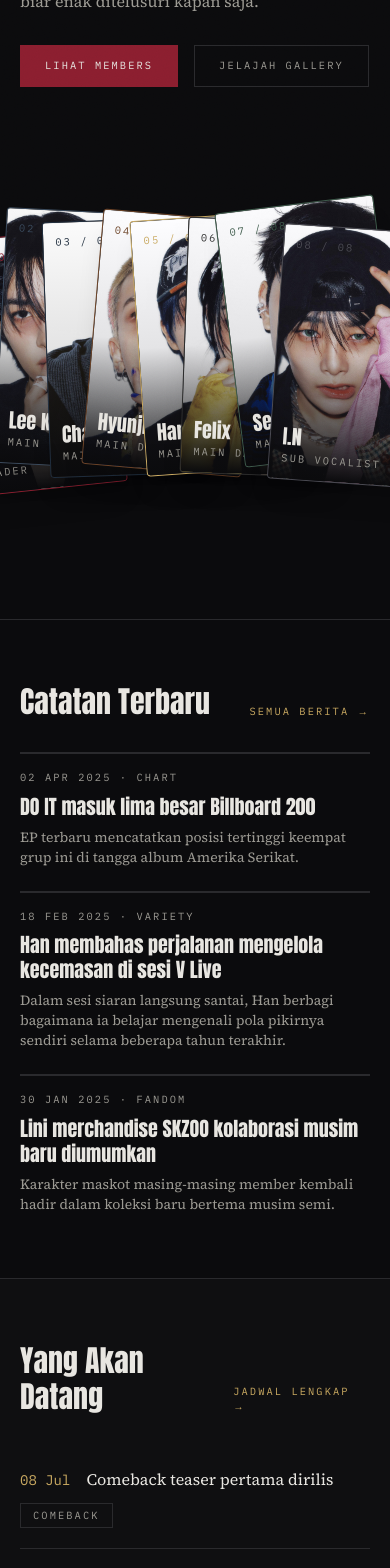
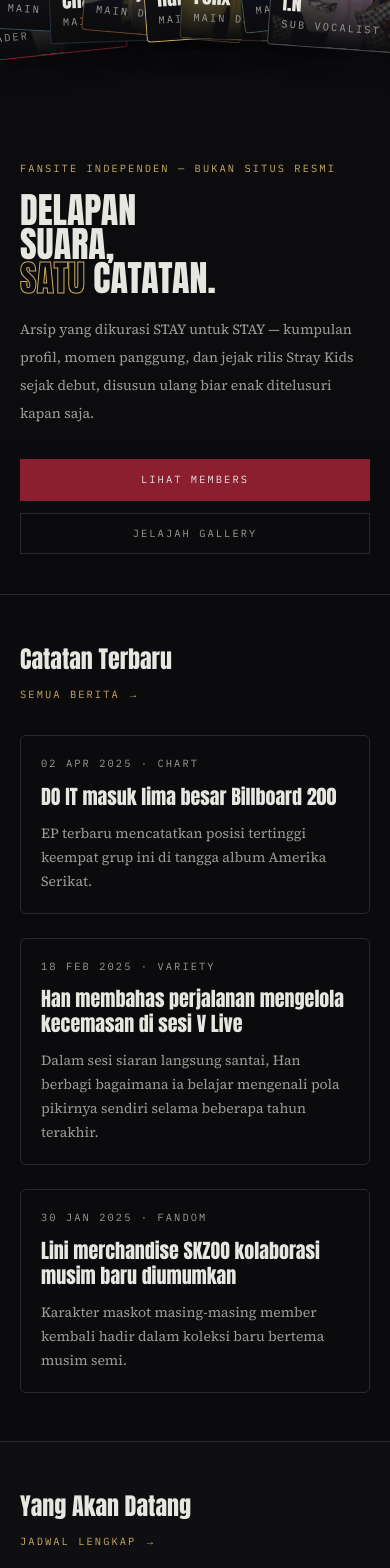
Before and after one commit to naufaldzakwannn/straykids, a Next.js app: page / in a window 390 px wide. Shown: the part 400-1968 px from the top of the page. Built offline with nearby package versions, Linux system fonts and the light colour scheme.

Commit message:
Home Mobile Version

```diff
--- a/app/page.tsx
+++ b/app/page.tsx
@@ -11,41 +11,54 @@
     <div>
       {/* HERO */}
       <section className="border-b border-line">
-        <div className="mx-auto grid max-w-6xl grid-cols-1 items-center gap-12 px-5 py-16 md:grid-cols-2 md:py-24">
-          <div>
+        <div className="mx-auto grid max-w-6xl grid-cols-1 gap-10 px-5 py-10 sm:py-14 md:grid-cols-2 md:items-center md:gap-12 md:py-24">
+          {/* Photocard */}
+          <div className="order-1 mx-auto w-full max-w-xs sm:max-w-sm md:order-2 md:max-w-none">
+            <PhotocardStack />
+          </div>
+
+          {/* Text */}
+          <div className="order-2 md:order-1">
             <p className="label-tag text-gold">Fansite independen — bukan situs resmi</p>
-            <h1 className="mt-4 font-display text-5xl leading-[0.95] text-paper sm:text-6xl">
+
+            <h1 className="mt-4 font-display text-4xl leading-[0.95] text-paper sm:text-5xl lg:text-6xl">
               DELAPAN
               <br />
               SUARA,
               <br />
               <span className="text-stroke">SATU</span> CATATAN.
             </h1>
-            <p className="mt-6 max-w-md text-paperdim">Arsip yang dikurasi STAY untuk STAY — kumpulan profil, momen panggung, dan jejak rilis Stray Kids sejak debut, disusun ulang biar enak ditelusuri kapan saja.</p>
-            <div className="mt-8 flex flex-wrap gap-4">
-              <Link href="/members" className="border border-maroon bg-maroon px-6 py-3 label-tag text-paper transition hover:bg-transparent hover:text-maroon">
+
+            <p className="mt-5 max-w-full text-sm leading-7 text-paperdim sm:max-w-md sm:text-base">
+              Arsip yang dikurasi STAY untuk STAY — kumpulan profil, momen panggung, dan jejak rilis Stray Kids sejak debut, disusun ulang biar enak ditelusuri kapan saja.
+            </p>
+
+            <div className="mt-8 flex flex-col gap-3 sm:flex-row sm:flex-wrap">
+              <Link href="/members" className="w-full border border-maroon bg-maroon px-6 py-3 text-center label-tag text-paper transition hover:bg-transparent hover:text-maroon sm:w-auto">
                 Lihat Members
               </Link>
-              <Link href="/gallery" className="border border-line px-6 py-3 label-tag text-paperdim transition hover:border-paper hover:text-paper">
+
+              <Link href="/gallery" className="w-full border border-line px-6 py-3 text-center label-tag text-paperdim transition hover:border-paper hover:text-paper sm:w-auto">
                 Jelajah Gallery
               </Link>
             </div>
           </div>
-          <PhotocardStack />
         </div>
       </section>
 
-      {/* NEWS PREVIEW */}
-      <section className="mx-auto max-w-6xl px-5 py-16">
-        <div className="mb-8 flex items-end justify-between">
-          <h2 className="font-display text-3xl text-paper">Catatan Terbaru</h2>
+      {/* NEWS */}
+      <section className="mx-auto max-w-6xl px-5 py-12 sm:py-16">
+        <div className="mb-8 flex flex-col gap-3 sm:flex-row sm:items-end sm:justify-between">
+          <h2 className="font-display text-2xl text-paper sm:text-3xl">Catatan Terbaru</h2>
+
           <Link href="/news" className="label-tag text-gold hover:text-paper">
             Semua berita →
           </Link>
         </div>
-        <div className="grid gap-6 sm:grid-cols-3">
+
+        <div className="grid grid-cols-1 gap-6 sm:grid-cols-2 lg:grid-cols-3">
           {latestNews.map((item) => (
-            <Link key={item.slug} href={`/news#${item.slug}`} className="group border-t-2 border-line pt-4 transition hover:border-maroon">
+            <Link key={item.slug} href={`/news#${item.slug}`} className="group rounded-md border border-line p-5 transition hover:border-maroon">
               <p className="label-tag text-paperdim">
                 {new Date(item.date).toLocaleDateString("id-ID", {
                   day: "2-digit",
@@ -54,35 +67,41 @@
                 })}{" "}
                 · {item.category}
               </p>
-              <h3 className="mt-2 font-display text-xl leading-tight text-paper group-hover:text-gold">{item.title}</h3>
-              <p className="mt-2 text-sm text-paperdim">{item.excerpt}</p>
+
+              <h3 className="mt-3 font-display text-xl leading-tight text-paper transition group-hover:text-gold">{item.title}</h3>
+
+              <p className="mt-3 text-sm leading-6 text-paperdim">{item.excerpt}</p>
             </Link>
           ))}
         </div>
       </section>
 
-      {/* SCHEDULE PREVIEW */}
+      {/* SCHEDULE */}
       <section className="border-t border-line bg-surface/40">
-        <div className="mx-auto max-w-6xl px-5 py-16">
-          <div className="mb-8 flex items-end justify-between">
-            <h2 className="font-display text-3xl text-paper">Yang Akan Datang</h2>
+        <div className="mx-auto max-w-6xl px-5 py-12 sm:py-16">
+          <div className="mb-8 flex flex-col gap-3 sm:flex-row sm:items-end sm:justify-between">
+            <h2 className="font-display text-2xl text-paper sm:text-3xl">Yang Akan Datang</h2>
+
             <Link href="/schedule" className="label-tag text-gold hover:text-paper">
               Jadwal lengkap →
             </Link>
           </div>
+
           <div className="flex flex-col">
             {upcoming.map((item) => (
-              <div key={item.id} className="flex flex-col gap-3 border-b border-line py-5 sm:flex-row sm:items-center sm:justify-between">
-                <div className="flex items-baseline gap-4">
-                  <span className="font-mono text-sm text-gold">
+              <div key={item.id} className="flex flex-col gap-4 border-b border-line py-5 sm:flex-row sm:items-center sm:justify-between">
+                <div className="flex flex-col gap-1 sm:flex-row sm:items-baseline sm:gap-4">
+                  <span className="font-mono text-xs text-gold sm:text-sm">
                     {new Date(item.date).toLocaleDateString("id-ID", {
                       day: "2-digit",
                       month: "short",
                     })}
                   </span>
+
                   <span className="text-paper">{item.title}</span>
                 </div>
-                <span className="label-tag w-fit border border-line px-3 py-1 text-paperdim">{item.category}</span>
+
+                <span className="label-tag w-fit self-start border border-line px-3 py-1 text-paperdim">{item.category}</span>
               </div>
             ))}
           </div>
```
